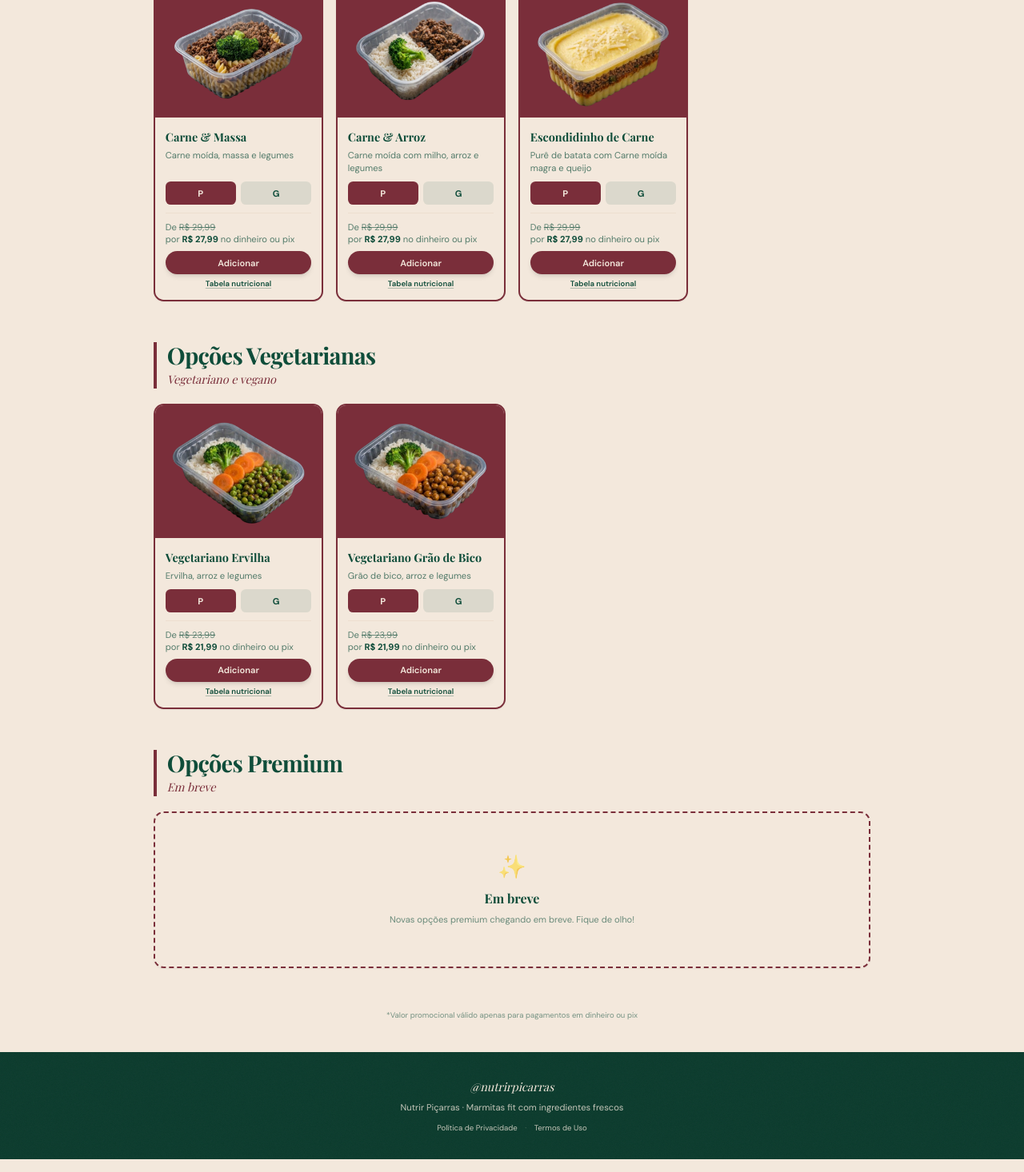
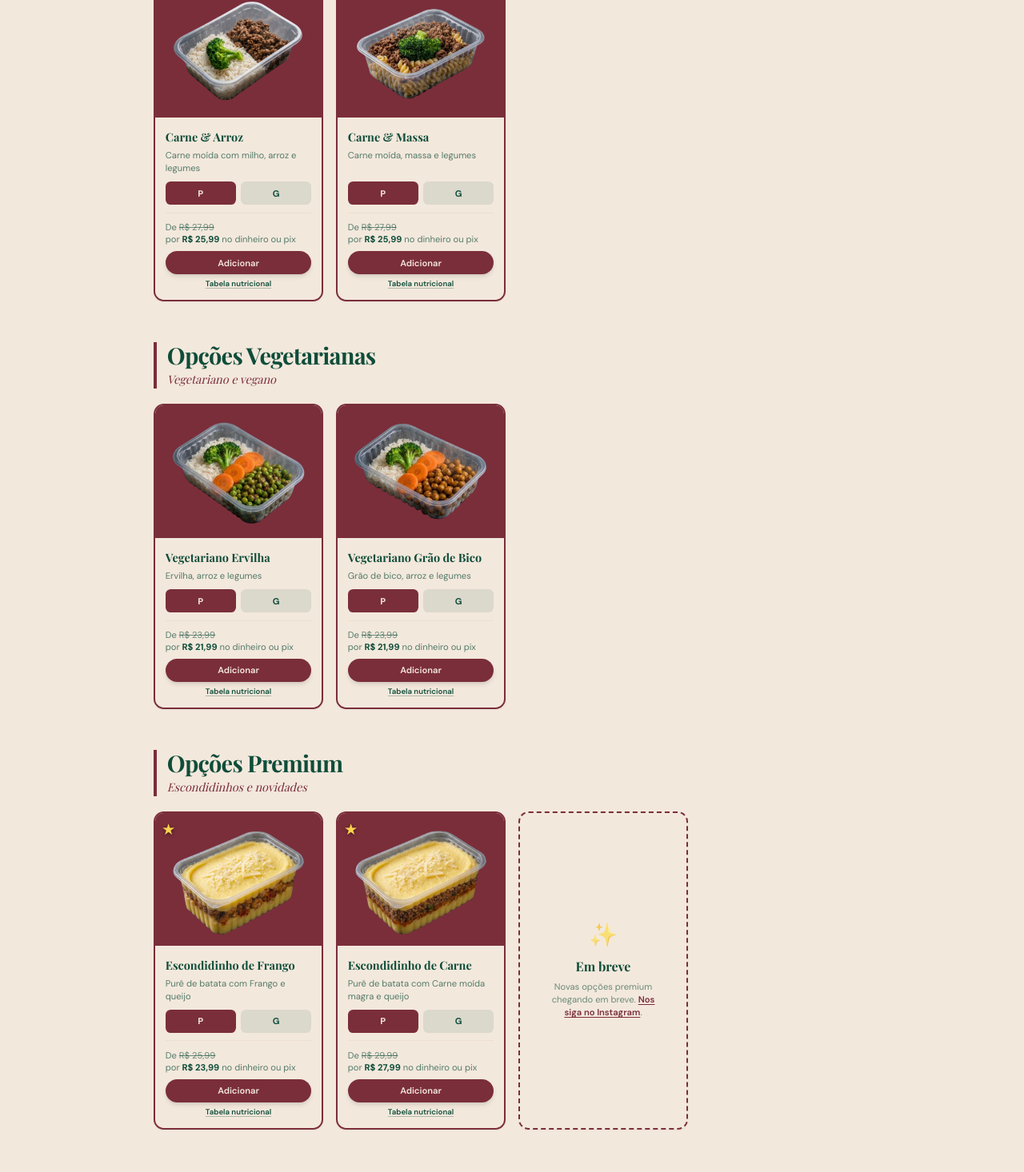
Before and after one commit to nutrirbrasil/nutrir, a Next.js app in the folder nutrir/: page /marmitas in a window 1280 px wide. Shown: the part 1013-2479 px from the top of the page at 80% size. Built offline with nearby package versions, Linux system fonts and the light colour scheme; no server answers; a web font is replaced by a local one.

Commit message:
escondidinho premium

```diff
--- a/nutrir/components/MarmitaCard.tsx
+++ b/nutrir/components/MarmitaCard.tsx
@@ -4,19 +4,19 @@ import { useState } from "react";
 import { formatPrice } from "@/lib/api";
 import { useAddonsFlow } from "@/lib/addons-flow-context";
 import type { MarmitaOption, MarmitaSize } from "@/lib/menu-data";
+import { getMarmitaCartSectionId } from "@/lib/menu-data";
 import { getMarmitaImageSrc } from "@/lib/marmita-images";
 import { getMarmitaNutrition } from "@/lib/marmita-nutrition";
 import { getMarmitaCardPriceCents } from "@/lib/order-pricing";
-import type { MenuSectionId } from "@/lib/types";
 import { MarmitaPhoto } from "@/components/MarmitaPhoto";
 import { NutritionModal } from "@/components/NutritionModal";
 
 interface Props {
   item: MarmitaOption;
-  sectionId: MenuSectionId;
+  premiumBadge?: boolean;
 }
 
-export function MarmitaCard({ item, sectionId }: Props) {
+export function MarmitaCard({ item, premiumBadge }: Props) {
   const { requestAdd } = useAddonsFlow();
   const [size, setSize] = useState<MarmitaSize>("P");
   const [showNutrition, setShowNutrition] = useState(false);
@@ -26,6 +26,7 @@ export function MarmitaCard({ item, sectionId }: Props) {
   const nutrition = getMarmitaNutrition(item.id, size);
 
   function handleAdd() {
+    const cartSectionId = getMarmitaCartSectionId(item.id);
     requestAdd({
       kind: "marmita",
       mealCount: 1,
@@ -33,7 +34,7 @@ export function MarmitaCard({ item, sectionId }: Props) {
       baseItem: {
         menu_id: `${item.id}-${size}`,
         item_id: item.id,
-        section_id: sectionId,
+        section_id: cartSectionId,
         size,
         name: `${item.name} — ${size}`,
         quantity: 1,
@@ -48,6 +49,14 @@ export function MarmitaCard({ item, sectionId }: Props) {
     <>
     <article className="card flex flex-col overflow-hidden !p-0 transition hover:shadow-md">
       <div className="relative aspect-[5/4] w-full bg-nutrir-burgundy">
+        {premiumBadge && (
+          <span
+            className="absolute left-2 top-2 z-10 text-xl leading-none text-amber-300 drop-shadow-[0_1px_2px_rgba(0,0,0,0.5)] sm:left-2.5 sm:top-2.5 sm:text-2xl"
+            aria-hidden
+          >
+            ★
+          </span>
+        )}
         {imageSrc && (
           <MarmitaPhoto
             src={imageSrc}
--- a/nutrir/components/MenuSection.tsx
+++ b/nutrir/components/MenuSection.tsx
@@ -1,11 +1,39 @@
+import Link from "next/link";
 import { MarmitaCard } from "./MarmitaCard";
 import type { MenuSection as MenuSectionType } from "@/lib/menu-data";
+
+const INSTAGRAM_URL = "https://www.instagram.com/nutrirpicarras";
 
 interface Props {
   section: MenuSectionType;
 }
 
+function PremiumInstagramCard() {
+  return (
+    <article className="card flex flex-col items-center justify-center border-dashed py-10 text-center sm:py-16">
+      <span className="text-4xl opacity-60">✨</span>
+      <p className="mt-4 font-display text-lg font-bold text-nutrir-emerald sm:text-xl">
+        Em breve
+      </p>
+      <p className="mt-2 max-w-sm px-4 text-xs leading-relaxed text-nutrir-emerald/60 sm:text-sm">
+        Novas opções premium chegando em breve.{" "}
+        <Link
+          href={INSTAGRAM_URL}
+          target="_blank"
+          rel="noopener noreferrer"
+          className="font-semibold text-nutrir-burgundy underline underline-offset-2 hover:text-nutrir-emerald"
+        >
+          Nos siga no Instagram
+        </Link>
+        .
+      </p>
+    </article>
+  );
+}
+
 export function MenuSection({ section }: Props) {
+  const isPremium = section.id === "premium";
+
   return (
     <section id={section.id} className="scroll-mt-24">
       <div className="mb-6 border-l-4 border-nutrir-burgundy pl-4">
@@ -13,18 +41,13 @@ export function MenuSection({ section }: Props) {
         {section.subtitle && <p className="section-subtitle">{section.subtitle}</p>}
       </div>
       {section.comingSoon ? (
-        <div className="card flex flex-col items-center justify-center border-dashed py-16 text-center">
-          <span className="text-4xl opacity-60">✨</span>
-          <p className="mt-4 font-display text-xl font-bold text-nutrir-emerald">Em breve</p>
-          <p className="mt-2 max-w-sm text-sm text-nutrir-emerald/60">
-            Novas opções premium chegando em breve. Fique de olho!
-          </p>
-        </div>
+        <PremiumInstagramCard />
       ) : (
         <div className="grid grid-cols-2 gap-3 sm:gap-5 lg:grid-cols-3 xl:grid-cols-4">
           {section.items.map((item) => (
-            <MarmitaCard key={item.id} item={item} sectionId={section.id as "frango" | "carne" | "vegetariano"} />
+            <MarmitaCard key={item.id} item={item} premiumBadge={isPremium} />
           ))}
+          {isPremium && <PremiumInstagramCard />}
         </div>
       )}
     </section>
--- a/nutrir/lib/menu-data.ts
+++ b/nutrir/lib/menu-data.ts
@@ -309,12 +309,23 @@ export interface MenuSection {
   items: MarmitaOption[];
 }
 
-/** Preços avulsos por categoria (centavos) */
+/** Preços avulsos (pix/dinheiro) em centavos */
 const PRICES = {
-  frango: { P: 2299, G: 2499 },
-  carne: { P: 2799, G: 2999 },
+  frangoArrozMassa: { P: 2199, G: 2399 },
+  frangoEscondidinho: { P: 2399, G: 2599 },
+  carneArrozMassa: { P: 2599, G: 2799 },
+  carneEscondidinho: { P: 2799, G: 2999 },
   vegetariano: { P: 2199, G: 2399 },
 } as const;
+
+/** section_id no carrinho (adicionais / sugestões) a partir do item_id */
+export function getMarmitaCartSectionId(
+  itemId: string
+): "frango" | "carne" | "vegetariano" {
+  if (itemId.startsWith("frg-")) return "frango";
+  if (itemId.startsWith("car-")) return "carne";
+  return "vegetariano";
+}
 
 export const MENU_SECTIONS: MenuSection[] = [
   {
@@ -323,22 +334,16 @@ export const MENU_SECTIONS: MenuSection[] = [
     subtitle: "Peito de frango, sem gordura",
     items: [
       {
-        id: "frg-batata",
-        name: "Escondidinho de Frango",
-        description: "Purê de batata com Frango e queijo",
-        prices: { P: PRICES.frango.P, G: PRICES.frango.G },
-      },
-      {
         id: "frg-arroz",
         name: "Frango & Arroz",
         description: "Frango em cubos, arroz e legumes",
-        prices: { P: PRICES.frango.P, G: PRICES.frango.G },
+        prices: { P: PRICES.frangoArrozMassa.P, G: PRICES.frangoArrozMassa.G },
       },
       {
         id: "frg-massa",
         name: "Frango & Massa",
         description: "Frango em cubos, massa e legumes",
-        prices: { P: PRICES.frango.P, G: PRICES.frango.G },
+        prices: { P: PRICES.frangoArrozMassa.P, G: PRICES.frangoArrozMassa.G },
       },
     ],
   },
@@ -348,22 +353,16 @@ export const MENU_SECTIONS: MenuSection[] = [
     subtitle: "Carne magra, patinho",
     items: [
       {
+        id: "car-arroz",
+        name: "Carne & Arroz",
+        description: "Carne moída com milho, arroz e legumes",
+        prices: { P: PRICES.carneArrozMassa.P, G: PRICES.carneArrozMassa.G },
+      },
+      {
         id: "car-massa",
         name: "Carne & Massa",
         description: "Carne moída, massa e legumes",
-        prices: { P: PRICES.carne.P, G: PRICES.carne.G },
-      },
-      {
-        id: "car-arroz",
-        name: "Carne & Arroz",
-        description: "Carne moída com milho, arroz e legumes",
-        prices: { P: PRICES.carne.P, G: PRICES.carne.G },
-      },
-      {
-        id: "car-batata",
-        name: "Escondidinho de Carne",
-        description: "Purê de batata com Carne moída magra e queijo",
-        prices: { P: PRICES.carne.P, G: PRICES.carne.G },
+        prices: { P: PRICES.carneArrozMassa.P, G: PRICES.carneArrozMassa.G },
       },
     ],
   },
@@ -389,9 +388,21 @@ export const MENU_SECTIONS: MenuSection[] = [
   {
     id: "premium",
     title: "Opções Premium",
-    subtitle: "Em breve",
-    comingSoon: true,
-    items: [],
+    subtitle: "Escondidinhos e novidades",
+    items: [
+      {
+        id: "frg-batata",
+        name: "Escondidinho de Frango",
+        description: "Purê de batata com Frango e queijo",
+        prices: { P: PRICES.frangoEscondidinho.P, G: PRICES.frangoEscondidinho.G },
+      },
+      {
+        id: "car-batata",
+        name: "Escondidinho de Carne",
+        description: "Purê de batata com Carne moída magra e queijo",
+        prices: { P: PRICES.carneEscondidinho.P, G: PRICES.carneEscondidinho.G },
+      },
+    ],
   },
 ];
 
```
